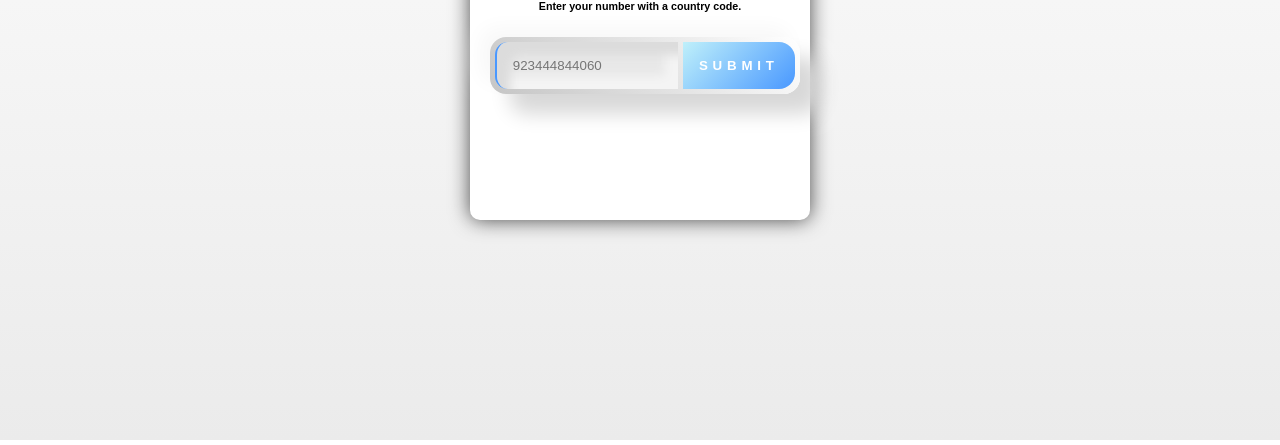
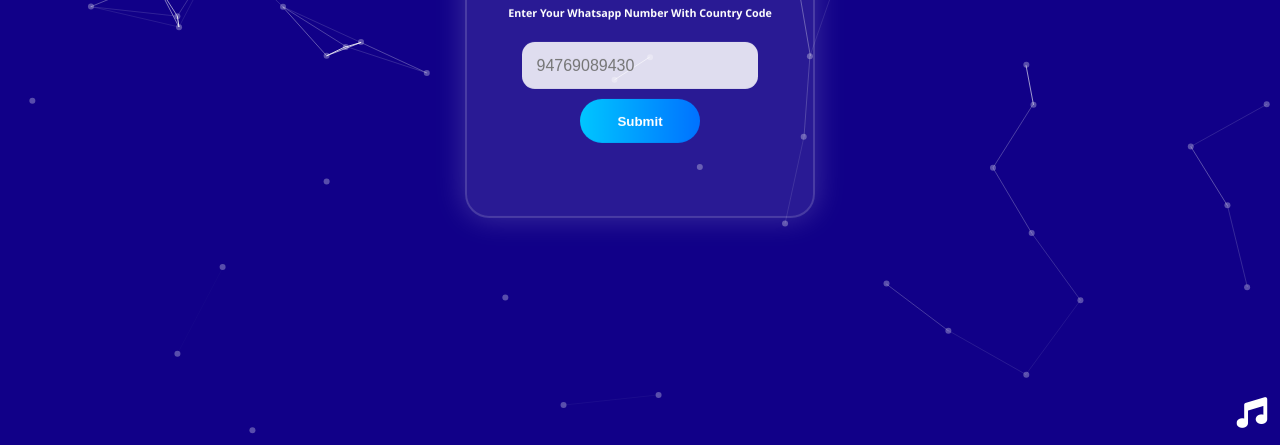
Before and after one commit to binuka2009/BINUKA_XMD_PAIR, a website: page pair.html in a window 1280 px wide. Shown: the part 360-805 px from the top of the page. Drawn offline with nearby package versions, Linux system fonts and the light colour scheme.

Commit message:
Update pair.html

```diff
--- a/pair.html
+++ b/pair.html
@@ -5,154 +5,231 @@
   <meta charset="UTF-8">
   <meta name="viewport" content="width=device-width, initial-scale=1.0">
   <title>Pair with Me</title>
-  <link rel="stylesheet" href="https://cdnjs.cloudflare.com/ajax/libs/font-awesome/5.15.4/css/all.min.css">
+  <link rel="stylesheet" href="https://cdnjs.cloudflare.com/ajax/libs/font-awesome/6.4.0/css/all.min.css">
   <style>
+    * {
+      margin: 0;
+      padding: 0;
+      box-sizing: border-box;
+    }
+
     body {
-      display: flex;
-      justify-content: center;
-      align-items: center;
       height: 100vh;
-      margin: 0;
-      background: linear-gradient(to bottom, #ffffff, #ebebeb);
-      font-family: Arial, sans-serif;
+      font-family: 'Segoe UI', sans-serif;
+      background: #108;
+      overflow: hidden;
+    }
+
+    #particles-js {
+      position: absolute;
+      width: 100%;
+      height: 100%;
+      background: url('') no-repeat center center fixed;
+      background-size: cover;
+      z-index: 0;
+    }
+
+    .overlay {
+      position: absolute;
+      width: 100%;
+      height: 100%;
+      backdrop-filter: blur(6px);
+      background: rgba(0, 0, 0, 0.5);
+      z-index: 1;
     }
 
     .container {
-      display: flex;
-      flex-direction: column;
-      align-items: center;
+      z-index: 2;
+      position: relative;
+      width: 100%;
+      max-width: 350px;
+      margin: auto;
+      top: 50%;
+      transform: translateY(-50%);
+      padding: 2rem;
+      background: rgba(255,255,255,0.1);
+      border-radius: 1.5rem;
+      text-align: center;
+      box-shadow: 0 0 30px rgba(255,255,255,0.2);
+      backdrop-filter: blur(0px);
+      color: #fff;
+      border: 2px solid rgba(255,255,255,0.15); /* subtle border added */
     }
 
-    .box {
-      width: 300px;
-      height: 320px;
-      padding: 20px;
-      position: relative;
-      text-align: center;
-      background-color: #fff;
-      border-radius: 10px;
-      transform: perspective(1000px) rotateY(0deg);
-      box-shadow: 0 0 20px rgba(0, 0, 0, 0.7);
-      position: relative;
+    h2 {
+      font-size: 1.6rem;
+      margin-bottom: 0.4rem;
     }
 
-    #text {
-      color: #000; /* Set the text color to black (#000) */
+    h4 {
+      font-weight: 400;
+      font-size: 0.95rem;
+      margin-bottom: 1rem;
+      color: #ccc;
     }
 
-    .input-container input {
-      color: #000; /* Set the text color to black (#000) */
+    .input-group {
+      display: flex;
+      gap: 0.5rem;
+      border-radius: 0.8rem;
+      margin-bottom: 1.2rem;
+      flex-wrap: wrap;
+      animation: floatUp 0.7s ease-in-out;
     }
 
-    .centered-text {
-      color: #000; /* Set the text color to black (#000) */
+    .input-group input {
+      flex: 1;
+      padding: 0.9rem;
+      font-size: 1rem;
+      border: none;
+      border-radius: 0.8rem;
+      background: rgba(255,255,255,0.85);
+      color: #000;
     }
 
-    .input-container {
-      display: flex;
-      background: white;
-      border-radius: 1rem;
-      background: linear-gradient(45deg, #c5c5c5 0%, #ffffff 100%);
-      box-shadow: 20px 20px 20px #d8d8d8, -10px -10px 20px #f8f8f8;
-      padding: 0.3rem;
-      gap: 0.3rem;
-      max-width: 300px; /* Set your desired maximum width */
-      width: 100%;
+    .input-group button {
+      padding:  0.9rem 2rem;
+      background: linear-gradient(to right, #00c6ff, #0072ff);
+      border: none;
+      color: white;
+      font-weight: bold;
+      cursor: pointer;
+      border-radius: 80.8rem;
+      transition: all 0.3s ease;
+    }
+.input-group {
+  display: flex;
+  flex-direction: column; /* input + button එක vertical කරයි */
+  align-items: center;    /* center align කරයි */
+}
+
+.input-group button {
+  width: 120px;   /* fixed width දාගන්න */
+  margin-top: 10px;
+}
+
+    .input-group button:hover {
+      background: linear-gradient(to right, #43e97b, #38f9d7);
+      color: black;
     }
 
-    .input-container input {
-      border-radius: 0.8rem 0 0 0.8rem;
-      background: #e8e8e8;
-      box-shadow: inset 13px 13px 10px #dcdcdc, inset -13px -13px 10px #f4f4f4;
-      width: 100%;
-      flex-basis: 75%;
-      padding: 1rem;
-      border: none;
-      border-left: 2px solid #4998FF;
-      color: #5e5e5e;
-      transition: all 0.2s ease-in-out;
+    .status, #pairResult {
+      margin-top: 1rem;
+      font-weight: bold;
     }
 
-    .input-container input:focus {
-      border-left: 2px solid #4998FF;
-      outline: none;
-      box-shadow: inset 13px 13px 10px #BFF0FA, inset -13px -13px 10px #f4f4f4;
+    .glow-text {
+      margin-top: 2rem;
+      font-size: 1rem;
+      font-weight: bold;
+      text-shadow: 0 0 5px #f0f, 0 0 10px #f0f, 0 0 20px #0ff;
+      animation: glowPulse 3s infinite;
     }
 
-    .input-container button {
-      flex-basis: 25%;
-      padding: 1rem;
-      background: linear-gradient(135deg, #BFF0FA 0%, #4998FF 100%);
-      font-weight: 900;
-      letter-spacing: 0.3rem;
-      text-transform: uppercase;
-      color: white;
-      border: none;
-      width: 100%;
-      border-radius: 0 1rem 1rem 0;
-      transition: all 0.2s ease-in-out;
+    .copy-code {
+      cursor: pointer;
+      background: rgba(255,255,255,0.15);
+      padding: 0.8rem;
+      border-radius: 0.5rem;
+      color: yellow;
+      margin-top: 1rem;
+      transition: 0.2s;
     }
 
-    .input-container button:hover {
-      background: linear-gradient(135deg, #BFF0FA 0%, #4998ffc4 100%);
+    .copy-code:hover {
+      background: rgba(255,255,255,0.4);
+      color: #000;
     }
 
-    @media (max-width: 500px) {
-      .input-container {
+    .spinner {
+      display: inline-block;
+      width: 24px;
+      height: 24px;
+      border: 3px solid #fff;
+      border-top: 3px solid #00eaff;
+      border-radius: 50%;
+      animation: spin 1s linear infinite;
+      margin: 10px auto;
+    }
+
+    @keyframes spin {
+      0% { transform: rotate(0deg); }
+      100% { transform: rotate(360deg); }
+    }
+
+    @keyframes floatUp {
+      0% { transform: translateY(20px); opacity: 0; }
+      100% { transform: translateY(0); opacity: 1; }
+    }
+
+    @keyframes glowPulse {
+      0% { text-shadow: 0 0 5px #f0f; }
+      50% { text-shadow: 0 0 15px #0ff; }
+      100% { text-shadow: 0 0 5px #f0f; }
+    }
+
+      .music-icon {
+      position: fixed;
+      bottom: 10px;
+      right: 15px;
+      color: #fff;
+      font-size: 1.6rem;
+      z-index: 3;
+      animation: pulse 2s infinite;
+      cursor: pointer; /* pointer cursor for clickable */
+      user-select: none;
+    }
+
+    @keyframes pulse {
+      0%, 100% { transform: scale(1); opacity: 0.8; }
+      50% { transform: scale(1.2); opacity: 1; }
+    }
+
+    @media (max-width: 480px) {
+      .input-group {
         flex-direction: column;
       }
 
-      .input-container input {
+      .input-group input,
+      .input-group button {
+        width: 100%;
         border-radius: 0.8rem;
-      }
-
-      .input-container button {
-        padding: 1rem;
-        border-radius: 0.8rem;
-      }
-    }
-
-    .centered-text {
-      text-align: center;
-    }
-
-    @media (max-width: 500px) {
-      .box {
-        width: 90%;
-      }
-    }
-
-    @media (max-width: 500px) {
-      .input-container input {
-        border-radius: 0.8rem;
-        width: 80%;
-      }
-
-      .input-container button {
-        padding: 1rem;
-        border-radius: 0.9rem;
-        width: 100%;
       }
     }
   </style>
 </head>
 <body>
+</head>
+<body>
+  <!-- 🌌 Background & blur -->
+  <div id="particles-js"></div>
+  <div class="hover"></div>
+
+   <!-- 🔊 Music -->
+  <audio id="background-music" autoplay loop hidden>
+    <source src="https://files.catbox.moe/ezniyv.mp3" type="audio/mpeg" />
+  </audio>
+  <div class="music-icon" id="music-toggle" title="Toggle Music">
+    <i class="fas fa-music"></i>
+  </div>
+
   <div class="container">
-    <div class="main">
-      <div class="box" id="box">
+    <div class="input-group">
         <div id="text">
-          <i class="fa fa-user"></i>
+
+          <h2><i class="fa-solid fa-user-astronaut"></i></h2>
+    <br>
           <p>
-            <h3 class="centered-text">© GlobalTechInfo</h3>
+            <h3 class="centered-text">BINUKA_XMD_PAIR</h3>
             <br>
-            <h6>Enter your number with a country code.</h6>
+            <h6 class="centered-text">Enter Your Whatsapp Number With Country Code</h6>
+            <br>
             <div class="input-container">
-              <input placeholder="923444844060" type="number" id="number" placeholder="Enter your phone number with a country code" name="">
+              <input placeholder="94769089430" type="number" id="number" placeholder="Enter your phone number with a country code" name="">
               <button id="submit">Submit</button>
             </div>
 
             <a id="waiting-message" class="centered-text" style="display: none;">Please wait for some time</a>
-            <br>
             <br>
             <main id="pair"></main>
           </p>
@@ -161,11 +238,40 @@
     </div>
   </div>
   <script src="https://cdnjs.cloudflare.com/ajax/libs/axios/1.0.0-alpha.1/axios.min.js"></script>
+  <script src="https://cdn.jsdelivr.net/particles.js/2.0.0/particles.min.js"></script>
   <script>
+        particlesJS("particles-js", {
+      particles: {
+        number: { value: 50 },
+        color: { value: "#ffffff" },
+        shape: { type: "circle" },
+        opacity: { value: 0.3 },
+        size: { value: 3 },
+        move: { enable: true, speed: 2 }
+      },
+      interactivity: {
+        detect_on: "canvas",
+        events: { onhover: { enable: true, mode: "repulse" } }
+      }
+    });
+
     let a = document.getElementById("pair");
     let b = document.getElementById("submit");
     let c = document.getElementById("number");
     let box = document.getElementById("box");
+    let musicToggle = document.getElementById("music-toggle");
+    let music = document.getElementById("background-music");
+
+     // Music toggle logic
+    musicToggle.addEventListener("click", () => {
+      if (music.paused) {
+        music.play();
+        musicToggle.innerHTML = '<i class="fas fa-music"></i>';
+      } else {
+        music.pause();
+        musicToggle.innerHTML = '<i class="fas fa-volume-mute"></i>';
+      }
+    });
 
     async function Copy() {
       let text = document.getElementById("copy").innerText;
@@ -184,9 +290,9 @@
     b.addEventListener("click", async (e) => {
       e.preventDefault();
       if (!c.value) {
-        a.innerHTML = '<a style="color:black;font-weight:bold">Enter your WhatsApp number with a country code</a><br><br>';
+        a.innerHTML = '<a style="color:yellow;font-weight:bold">Enter your WhatsApp number with a country code</a><br><br>';
       } else if (c.value.replace(/[^0-9]/g, "").length < 11) {
-        a.innerHTML = '<a style="color:black;font-weight:bold">Invalid number format</a><br><br>';
+        a.innerHTML = '<a style="color:red;font-weight:bold">Invalid number format</a><br><br>';
       } else {
         const bc = c.value.replace(/[^0-9]/g, "");
         let bb = "";
```
